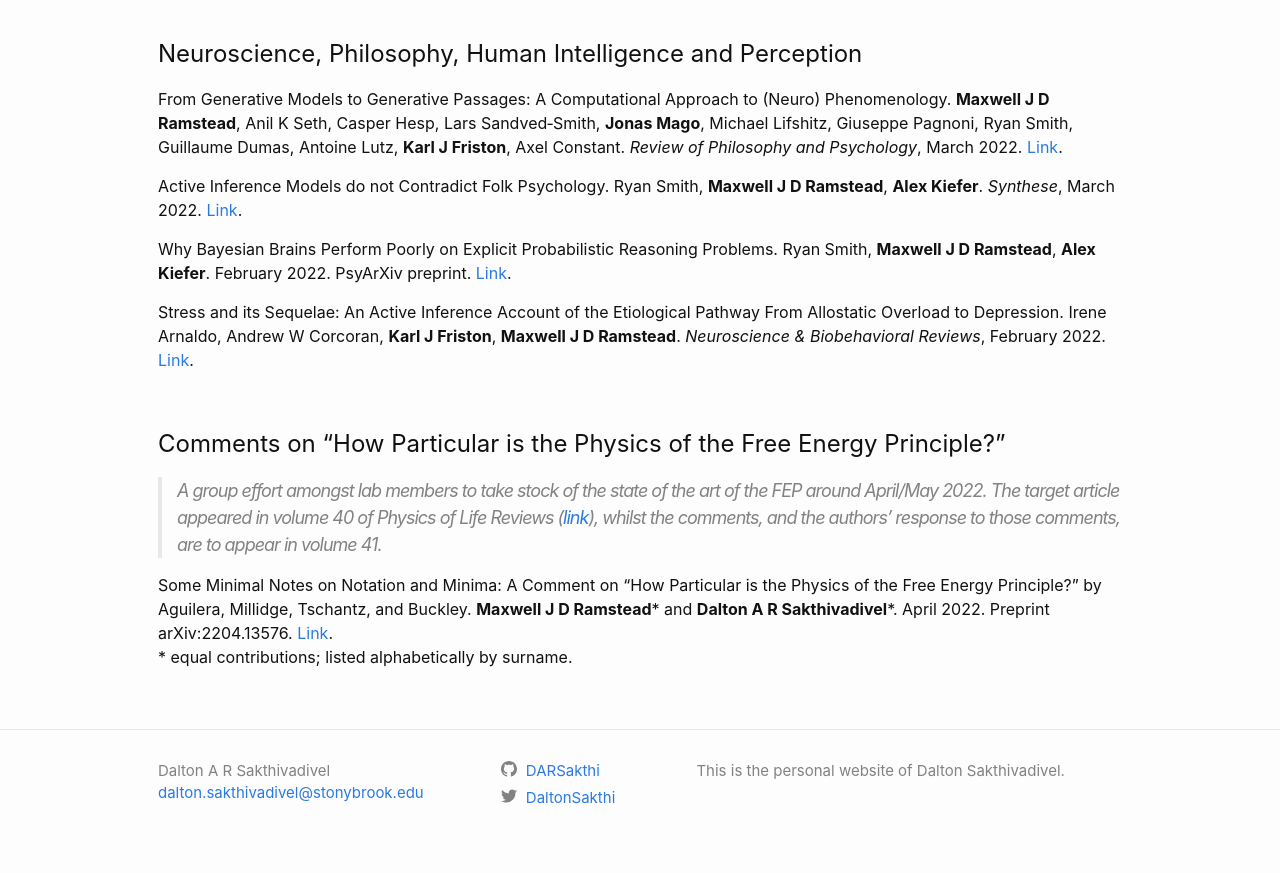
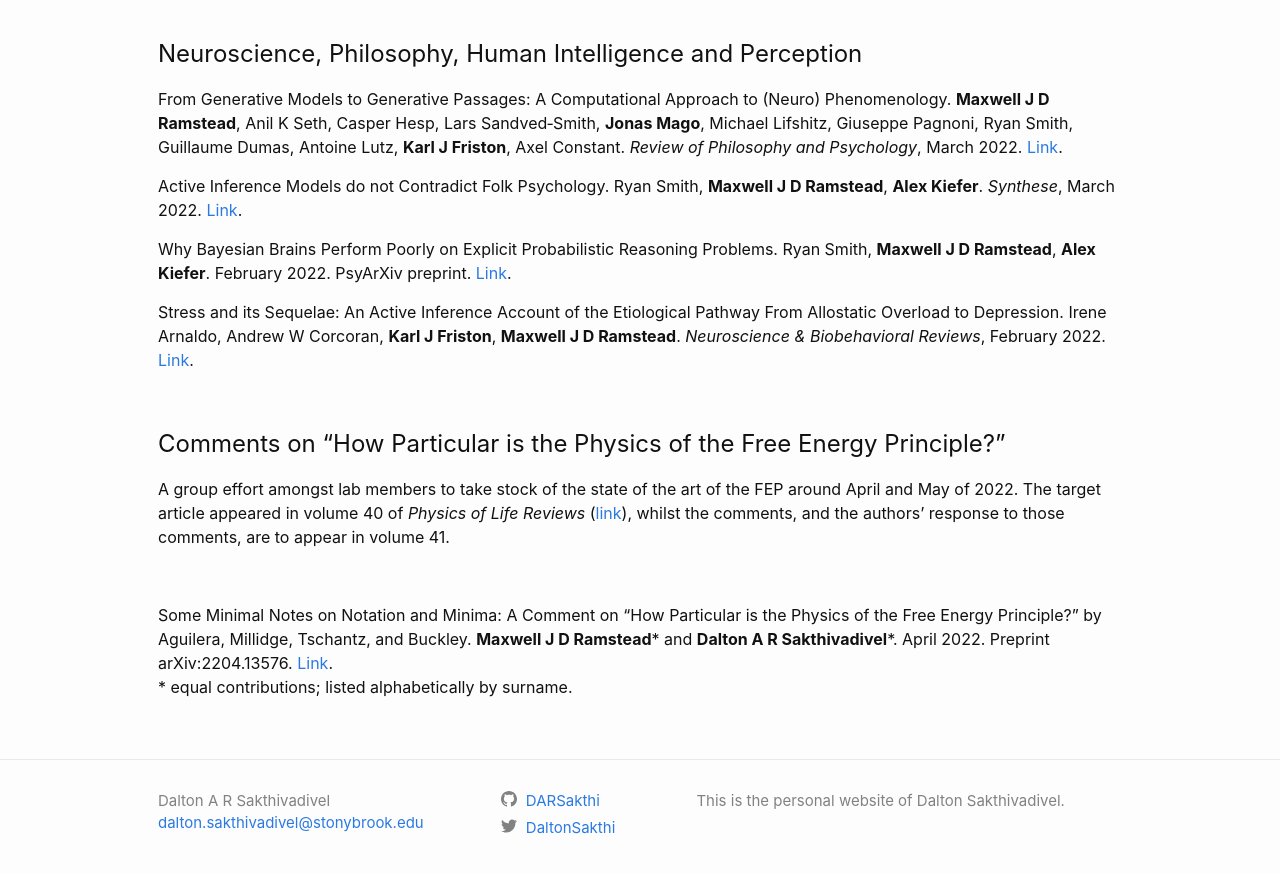
Before and after one commit to DARSakthi/DARSakthi.github.io, a Jekyll site: the page built from verses-lab.markdown, in a window 1280 px wide and 900 px high, scrolled down 2168 px. Shown: the top 873 px of the window. Built offline with Jekyll 4.4.1, drawn with Linux system fonts in a browser that asks for light colours.

Commit message:
Formatting

```diff
--- a/verses-lab.markdown
+++ b/verses-lab.markdown
@@ -107,7 +107,9 @@ Stress and its Sequelae: An Active Inference Account of the Etiological Pathway
 <a name="sota"></a>
 # Comments on "How Particular is the Physics of the Free Energy Principle?"
 
-> A group effort amongst lab members to take stock of the state of the art of the FEP around April/May 2022. The target article appeared in volume 40 of _Physics of Life Reviews_ ([link](https://www.sciencedirect.com/science/article/pii/S1571064521000749)), whilst the comments, and the authors' response to those comments, are to appear in volume 41.
+A group effort amongst lab members to take stock of the state of the art of the FEP around April and May of 2022. The target article appeared in volume 40 of _Physics of Life Reviews_ ([link](https://www.sciencedirect.com/science/article/pii/S1571064521000749)), whilst the comments, and the authors' response to those comments, are to appear in volume 41.
+
+&nbsp;
 
 Some Minimal Notes on Notation and Minima: A Comment on "How Particular is the Physics of the Free Energy Principle?" by Aguilera, Millidge, Tschantz, and Buckley. **Maxwell J D Ramstead**\* and **Dalton A R Sakthivadivel**\*. April 2022. Preprint arXiv:2204.13576. [Link](https://arxiv.org/abs/2204.13576).
 \* equal contributions; listed alphabetically by surname.
```
